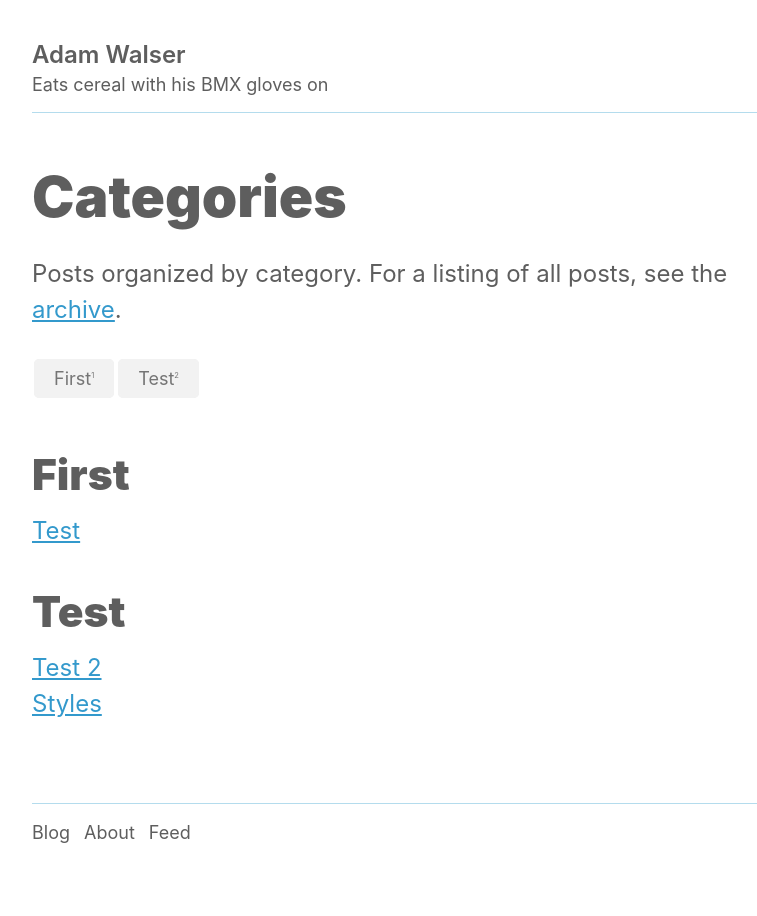
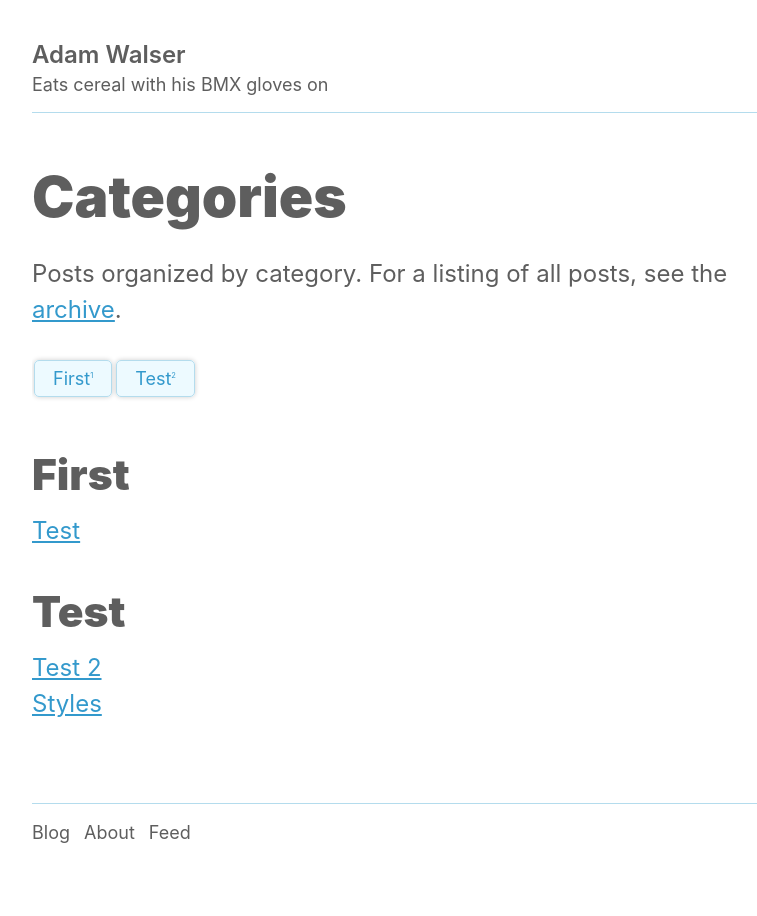
Before and after one commit to ajpwalser/ajpwalser.github.io, a Jekyll site: the page built from categories.html, in a window 1280 px wide. Shown: the whole page, without its empty margins (230-987 px from the left). Built offline with Jekyll 4.4.1, drawn with Linux system fonts in a browser that asks for light colours; some web fonts are replaced.

Commit message:
Update style.css

```diff
--- a/css/style.css
+++ b/css/style.css
@@ -142,7 +142,7 @@
 }
 
 h2 a:hover {
-  color: #39C;
+  color: #39C !important;
 }
 
 /* Meta */
@@ -314,13 +314,14 @@
 .cat-box a {
   padding: 7px 18px;
   margin: 2px;
-  color: rgb(117, 117, 117);
-  background-color: rgb(242, 242, 242);
-  border: 2px solid rgb(242, 242, 242);
+  color: #39C;
+  background-color: #EDFAFF;
+  border: 1px solid #B4DCED;
   -webkit-border-radius: 5px;
   -moz-border-radius: 5px;
   border-radius: 5px;
   text-decoration: none;
+  box-shadow:0 0 5px #00000033;
 }
 
 /* .tag-box a:hover,
```
